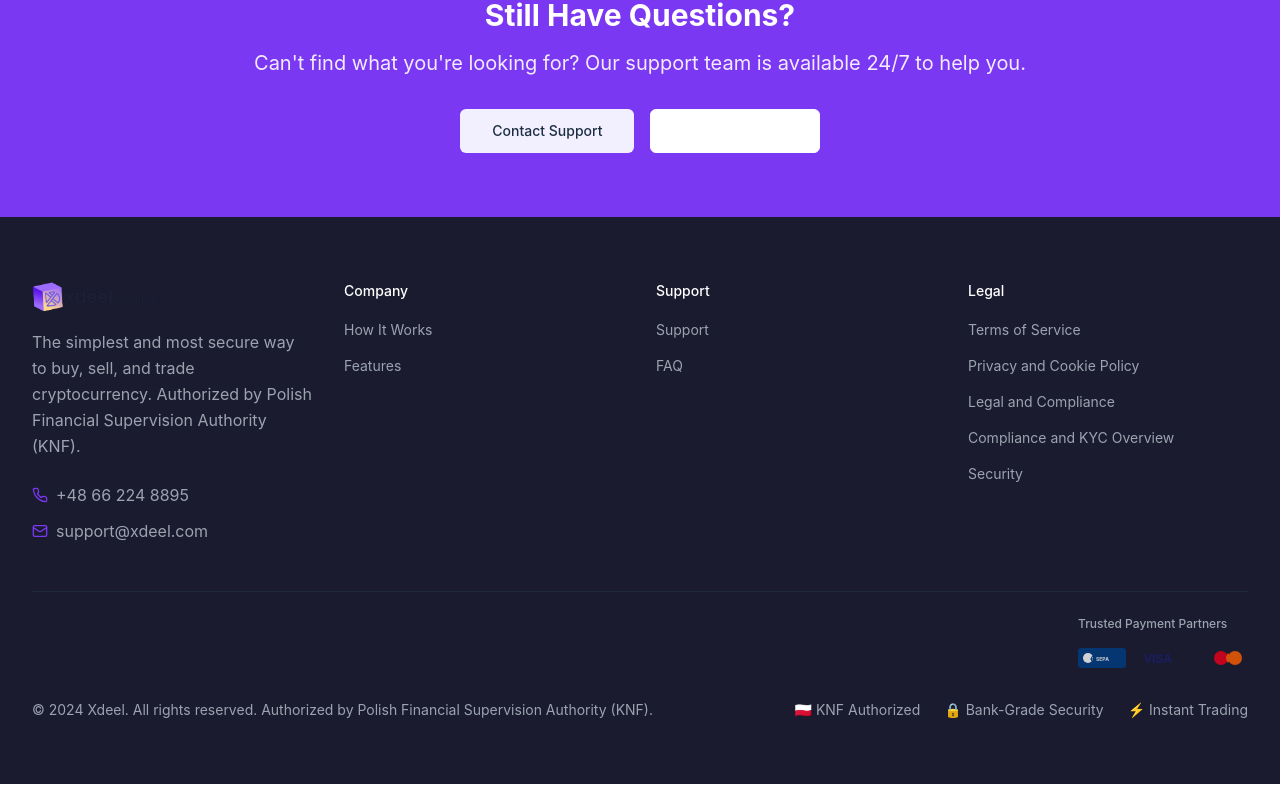
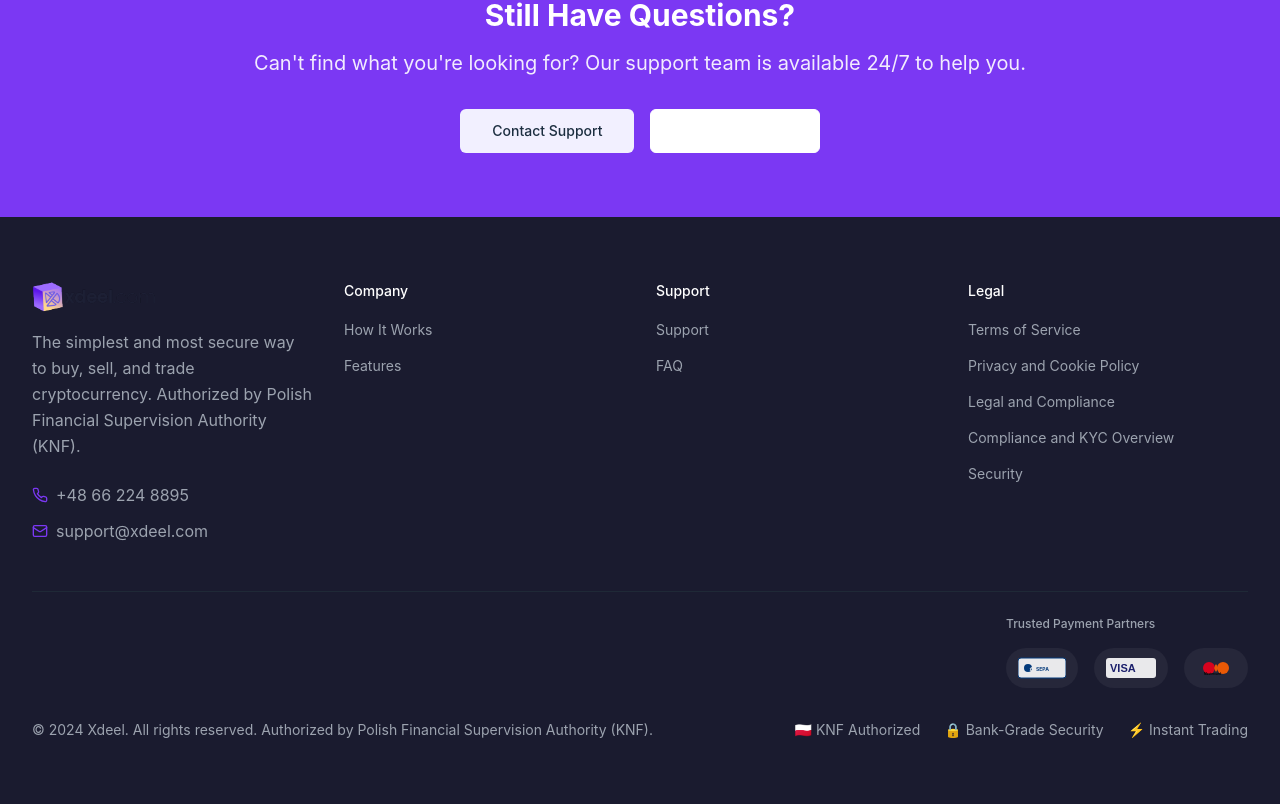
Before and after one commit to cidrus-money-org/xdeel-nexus-web, a React (Vite) app: page /faq in a window 1280 px wide. Shown: the part 2681-3485 px from the top of the page. Built offline with nearby package versions, Linux system fonts and the light colour scheme.

Commit message:
Fix footer and CTA section
Fixed the white button text visibility, and improved the display of payment partner logos with better sizing, alignment, and styling.

```diff
--- a/src/components/CTA.tsx
+++ b/src/components/CTA.tsx
@@ -38,7 +38,7 @@ export const CTA = () => {
                 Create Account
                 <ArrowRight className="w-5 h-5 ml-2" />
               </Button>
-              <Button size="lg" variant="outline" className="border-white/30 text-white hover:bg-white/10 px-8 py-3 text-lg">
+              <Button size="lg" variant="outline" className="border-white/30 text-white hover:bg-white/10 px-8 py-3 text-lg font-semibold bg-white/5 text-gray-900 hover:text-gray-800">
                 Contact Support
               </Button>
             </div>
--- a/src/components/Footer.tsx
+++ b/src/components/Footer.tsx
@@ -80,28 +80,30 @@ export const Footer = () => {
               <h3 className="text-gray-400 font-medium mb-4 text-xs">Trusted Payment Partners</h3>
               <div className="flex items-center gap-x-4">
                 {/* SEPA */}
-                <div className="flex items-center" aria-label="SEPA payments accepted">
-                  <svg width="48" height="20" viewBox="0 0 48 20" fill="none" xmlns="http://www.w3.org/2000/svg" className="h-5 opacity-80 hover:opacity-100 transition-opacity">
-                    <rect width="48" height="20" rx="3" fill="#003d82"/>
-                    <circle cx="10" cy="10" r="5" fill="#ffffff"/>
-                    <text x="12" y="14" fill="#003d82" fontSize="7" fontWeight="bold">€</text>
-                    <text x="18" y="13" fill="#ffffff" fontSize="5" fontWeight="bold">SEPA</text>
+                <div className="flex items-center rounded-full bg-white/5 px-3 py-2" aria-label="SEPA payments accepted" title="SEPA">
+                  <svg width="48" height="20" viewBox="0 0 48 20" fill="none" xmlns="http://www.w3.org/2000/svg" className="h-6 opacity-90 hover:opacity-100 transition-opacity">
+                    <rect width="48" height="20" rx="3" fill="#ffffff" stroke="#003d82" strokeWidth="1"/>
+                    <circle cx="10" cy="10" r="4" fill="#003d82"/>
+                    <text x="11.5" y="13.5" fill="#ffffff" fontSize="6" fontWeight="bold">€</text>
+                    <text x="18" y="13" fill="#003d82" fontSize="5" fontWeight="bold">SEPA</text>
                   </svg>
                 </div>
 
                 {/* Visa */}
-                <div className="flex items-center" aria-label="Visa payments accepted">
-                  <svg width="50" height="20" viewBox="0 0 50 20" fill="none" xmlns="http://www.w3.org/2000/svg" className="h-5 opacity-80 hover:opacity-100 transition-opacity">
-                    <text x="2" y="15" fill="#1a1f71" fontSize="12" fontWeight="bold" fontFamily="Arial, sans-serif">VISA</text>
+                <div className="flex items-center rounded-full bg-white/5 px-3 py-2" aria-label="Visa payments accepted" title="Visa">
+                  <svg width="50" height="20" viewBox="0 0 50 20" fill="none" xmlns="http://www.w3.org/2000/svg" className="h-6 opacity-90 hover:opacity-100 transition-opacity">
+                    <rect width="50" height="20" rx="3" fill="#ffffff"/>
+                    <text x="4" y="14" fill="#1a1f71" fontSize="11" fontWeight="bold" fontFamily="Arial, sans-serif">VISA</text>
                   </svg>
                 </div>
 
                 {/* Mastercard */}
-                <div className="flex items-center" aria-label="Mastercard payments accepted">
-                  <svg width="40" height="20" viewBox="0 0 40 20" fill="none" xmlns="http://www.w3.org/2000/svg" className="h-5 opacity-80 hover:opacity-100 transition-opacity">
-                    <circle cx="13" cy="10" r="7" fill="#eb001b"/>
-                    <circle cx="27" cy="10" r="7" fill="#ff5f00"/>
-                    <path d="M20 5c1.4 2.1 2.1 4.6 2.1 5s-.7 2.9-2.1 5c-1.4-2.1-2.1-4.6-2.1-5s.7-2.9 2.1-5z" fill="#ff5f00"/>
+                <div className="flex items-center rounded-full bg-white/5 px-3 py-2" aria-label="Mastercard payments accepted" title="Mastercard">
+                  <svg width="40" height="20" viewBox="0 0 40 20" fill="none" xmlns="http://www.w3.org/2000/svg" className="h-6 opacity-90 hover:opacity-100 transition-opacity">
+                    <circle cx="13" cy="10" r="6" fill="#eb001b"/>
+                    <circle cx="27" cy="10" r="6" fill="#ff5f00"/>
+                    <path d="M20 6c1.2 1.8 1.8 3.9 1.8 4s-.6 2.2-1.8 4c-1.2-1.8-1.8-3.9-1.8-4s.6-2.2 1.8-4z" fill="#ff5f00"/>
+                    <text x="8" y="17" fill="#000000" fontSize="3" fontWeight="bold">Mastercard</text>
                   </svg>
                 </div>
               </div>
```
